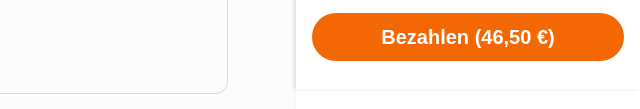
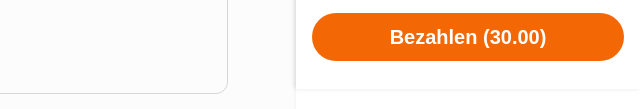
Before and after one commit to ProRuan/Lieferando, a plain HTML site: page index.html in a window 1280 px wide. Shown: the part 655-764 px from the top of the page, 640-1280 px from the left. Drawn offline with Linux system fonts and the light colour scheme.

Commit message:
added total to order-button

```diff
--- a/index.html
+++ b/index.html
@@ -159,7 +159,7 @@
                         <output id="total">8,50 €</output>
                     </div>
                 </div>
-                <button class="order-button">Bezahlen <output>(46,50 €)</output></button>
+                <button id="order-button" class="order-button">Bezahlen <output id="order-button-total">(46,50 €)</output></button>
             </section>
         </aside>
     </div>
--- a/script/shopping-cart.js
+++ b/script/shopping-cart.js
@@ -289,7 +289,9 @@ function calculateDeliveryCosts() {
 function outputTotal() {
     let total = calculateTotal();
     let output = document.getElementById('total');
+    let orderButton = document.getElementById('order-button-total');
     output.innerHTML = total.toFixed(2);
+    orderButton.innerHTML = `(${total.toFixed(2)})`;
 }
 
 
```
